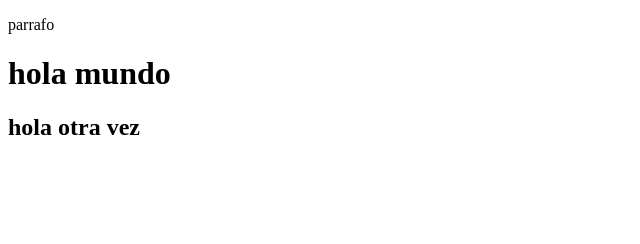
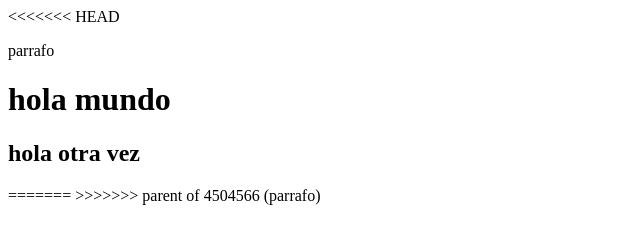
Before and after one commit to NUX302/ttt, a plain HTML site: page index.html in a window 1280 px wide. Shown: the whole page, without its empty margins (0-640 px from the left). Drawn offline with Linux system fonts and the light colour scheme.

```diff
--- a/index.html
+++ b/index.html
@@ -6,8 +6,12 @@
     <title>Document</title>
 </head>
 <body>
+<<<<<<< HEAD
     <p>parrafo</p>
     <h1>hola mundo</h1>
     <h2>hola otra vez</h2>
+=======
+
+>>>>>>> parent of 4504566 (parrafo)
 </body>
 </html>
```
